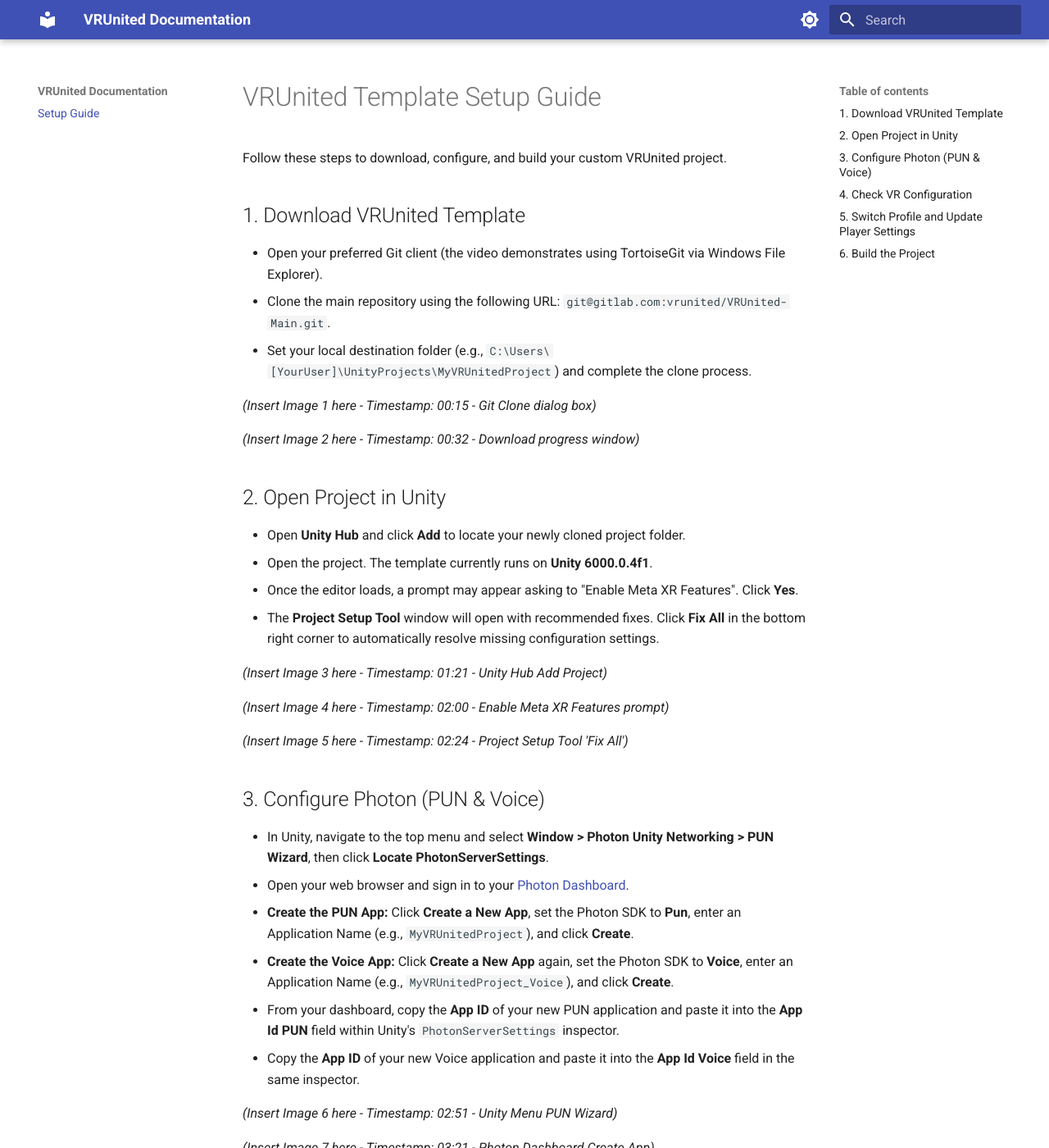
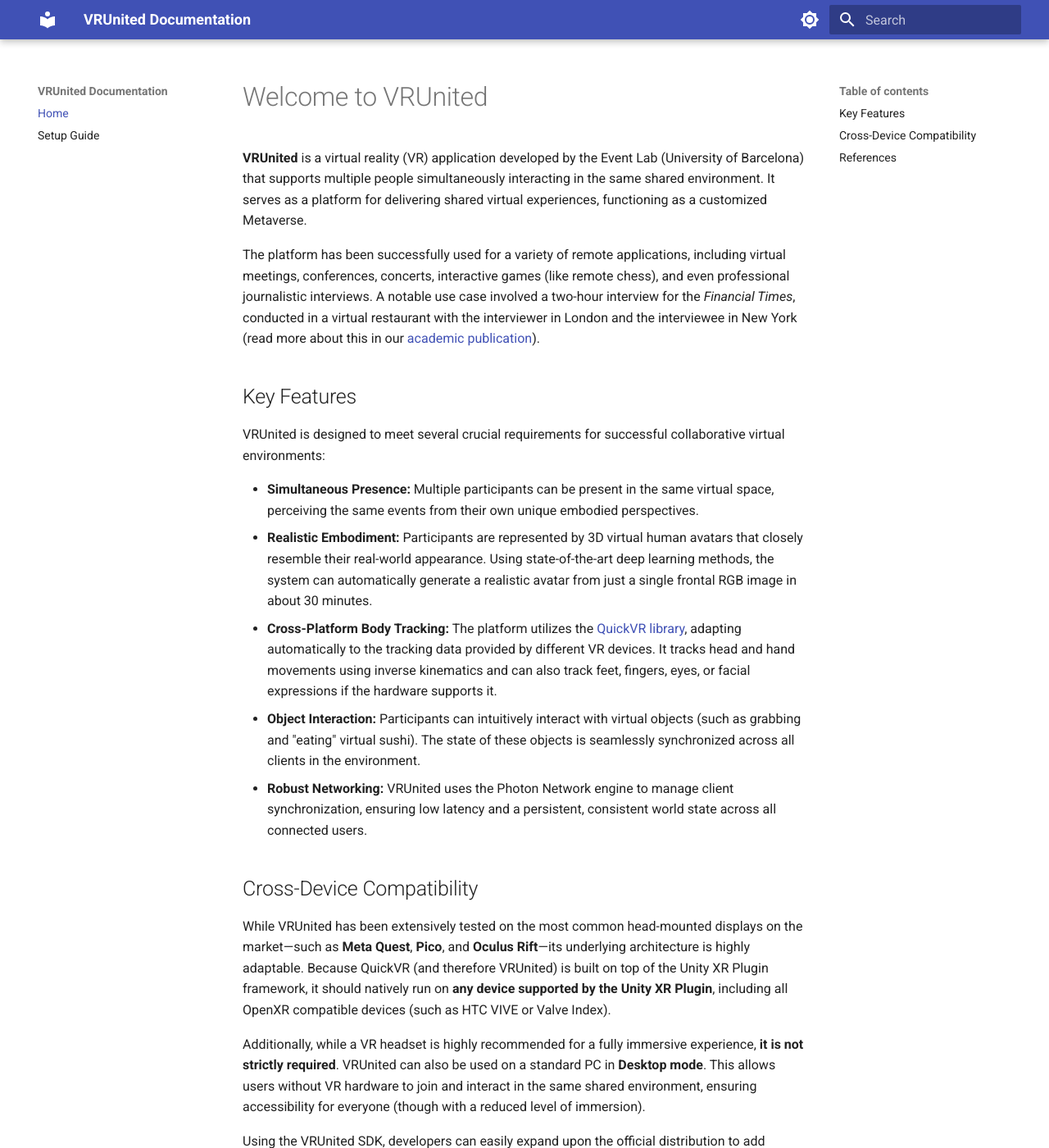
Before and after one commit to eventlab-qxr/vrunited_doc, an MkDocs documentation site: the page built from docs/index.md, in a window 1280 px wide and 1400 px high. Shown: the whole window at 82% size. Built offline with MkDocs 1.6.1 and Material for MkDocs 9.7.7, drawn with Linux system fonts in a browser that asks for light colours; some of the changed text lies outside the part shown.

Commit message:
* Working on setup guide.

```diff
--- a/docs/index.md
+++ b/docs/index.md
@@ -1,76 +1,34 @@
-# VRUnited Template Setup Guide
+# Welcome to VRUnited
 
-Follow these steps to download, configure, and build your custom VRUnited project.
+**VRUnited** is a virtual reality (VR) application developed by the Event Lab (University of Barcelona) that supports multiple people simultaneously interacting in the same shared environment. It serves as a platform for delivering shared virtual experiences, functioning as a customized Metaverse.
 
-## 1. Download VRUnited Template
-* Open your preferred Git client (the video demonstrates using TortoiseGit via Windows File Explorer).
-* Clone the main repository using the following URL: `git@gitlab.com:vrunited/VRUnited-Main.git`.
-* Set your local destination folder (e.g., `C:\Users\[YourUser]\UnityProjects\MyVRUnitedProject`) and complete the clone process.
+The platform has been successfully used for a variety of remote applications, including virtual meetings, conferences, concerts, interactive games (like remote chess), and even professional journalistic interviews. A notable use case involved a two-hour interview for the *Financial Times*, conducted in a virtual restaurant with the interviewer in London and the interviewee in New York (read more about this in our [academic publication](#references)).
 
-*(Insert Image 1 here - Timestamp: 00:15 - Git Clone dialog box)*
+## Key Features
 
-*(Insert Image 2 here - Timestamp: 00:32 - Download progress window)*
+VRUnited is designed to meet several crucial requirements for successful collaborative virtual environments:
 
-## 2. Open Project in Unity
-* Open **Unity Hub** and click **Add** to locate your newly cloned project folder.
-* Open the project. The template currently runs on **Unity 6000.0.4f1**.
-* Once the editor loads, a prompt may appear asking to "Enable Meta XR Features". Click **Yes**.
-* The **Project Setup Tool** window will open with recommended fixes. Click **Fix All** in the bottom right corner to automatically resolve missing configuration settings.
+* **Simultaneous Presence:** Multiple participants can be present in the same virtual space, perceiving the same events from their own unique embodied perspectives.
+* **Realistic Embodiment:** Participants are represented by 3D virtual human avatars that closely resemble their real-world appearance. Using state-of-the-art deep learning methods, the system can automatically generate a realistic avatar from just a single frontal RGB image in about 30 minutes.
+* **Cross-Platform Body Tracking:** The platform utilizes the [QuickVR library](#references), adapting automatically to the tracking data provided by different VR devices. It tracks head and hand movements using inverse kinematics and can also track feet, fingers, eyes, or facial expressions if the hardware supports it.
+* **Object Interaction:** Participants can intuitively interact with virtual objects (such as grabbing and "eating" virtual sushi). The state of these objects is seamlessly synchronized across all clients in the environment.
+* **Robust Networking:** VRUnited uses the Photon Network engine to manage client synchronization, ensuring low latency and a persistent, consistent world state across all connected users.
 
-*(Insert Image 3 here - Timestamp: 01:21 - Unity Hub Add Project)*
+## Cross-Device Compatibility
 
-*(Insert Image 4 here - Timestamp: 02:00 - Enable Meta XR Features prompt)*
+While VRUnited has been extensively tested on the most common head-mounted displays on the market—such as **Meta Quest**, **Pico**, and **Oculus Rift**—its underlying architecture is highly adaptable. Because QuickVR (and therefore VRUnited) is built on top of the Unity XR Plugin framework, it should natively run on **any device supported by the Unity XR Plugin**, including all OpenXR compatible devices (such as HTC VIVE or Valve Index).
 
-*(Insert Image 5 here - Timestamp: 02:24 - Project Setup Tool 'Fix All')*
+Additionally, while a VR headset is highly recommended for a fully immersive experience, **it is not strictly required**. VRUnited can also be used on a standard PC in **Desktop mode**. This allows users without VR hardware to join and interact in the same shared environment, ensuring accessibility for everyone (though with a reduced level of immersion).
 
-## 3. Configure Photon (PUN & Voice)
-* In Unity, navigate to the top menu and select **Window > Photon Unity Networking > PUN Wizard**, then click **Locate PhotonServerSettings**.
-* Open your web browser and sign in to your [Photon Dashboard](https://dashboard.photonengine.com).
-* **Create the PUN App:** Click **Create a New App**, set the Photon SDK to **Pun**, enter an Application Name (e.g., `MyVRUnitedProject`), and click **Create**.
-* **Create the Voice App:** Click **Create a New App** again, set the Photon SDK to **Voice**, enter an Application Name (e.g., `MyVRUnitedProject_Voice`), and click **Create**.
-* From your dashboard, copy the **App ID** of your new PUN application and paste it into the **App Id PUN** field within Unity's `PhotonServerSettings` inspector.
-* Copy the **App ID** of your new Voice application and paste it into the **App Id Voice** field in the same inspector.
+Using the VRUnited SDK, developers can easily expand upon the official distribution to add custom scenarios, avatars, and interactions.
 
-*(Insert Image 6 here - Timestamp: 02:51 - Unity Menu PUN Wizard)*
+## References
 
-*(Insert Image 7 here - Timestamp: 03:21 - Photon Dashboard Create App)*
+If you want to learn more about the technical details, the development of the platform, and the specific use case, you can read our published papers:
 
-*(Insert Image 8 here - Timestamp: 04:10 - Unity Inspector PhotonServerSettings)*
+* Oliva, R., Beacco, A., Gallego, J., Gallego Abellan, R., & Slater, M. (2023). **[The Making of a Newspaper Interview in Virtual Reality: Realistic Avatars, Philosophy, and Sushi](https://www.computer.org/csdl/magazine/cg/2023/06/10309197/1RRj4f3COvm)**. *IEEE Computer Graphics and Applications*, 43(6), 117-125.
+* Oliva, R., Beacco, A., Navarro, X., & Slater, M. (2022). **[QuickVR: A standard library for virtual embodiment in unity](https://www.frontiersin.org/journals/virtual-reality/articles/10.3389/frvir.2022.937191/full)**. *Frontiers in Virtual Reality*, 3:937191.
 
-## 4. Check VR Configuration
-* Go to **Edit > Project Settings** and select **XR Plug-in Management** from the left sidebar.
-* Under the **Android** tab, ensure that the **OpenXR** plug-in provider is checked.
-* Click on **OpenXR** under the XR Plug-in Management dropdown.
-* In the **Interaction Profiles** section, click the `+` icon to add both the **Oculus Touch Controller Profile** and the **Meta Quest Touch Pro Controller Profile**.
-* Under the **OpenXR Feature Groups** section, ensure that **Meta XR** is checked and enabled.
+---
 
-*(Insert Image 9 here - Timestamp: 04:54 - XR Plug-in Management OpenXR checked)*
-
-*(Insert Image 10 here - Timestamp: 05:25 - Interaction Profiles list)*
-
-## 5. Switch Profile and Update Player Settings
-* Navigate to **File > Build Profiles**.
-* Select the **Meta Quest** profile from the list and click **Switch Platform**. Wait for Unity to recompile the scripts and compress assets.
-* Go to **Edit > Project Settings** and select **Player**.
-* Update the **Company Name** and **Product Name** to match your specific project details.
-* Scroll down to **Publishing Settings** and check the **Keystore Manager**. Select your custom keystore file and enter the required **Keystore password** and **Key password**.
-
-*(Insert Image 11 here - Timestamp: 05:58 - Build Profiles Switch Platform)*
-
-*(Insert Image 12 here - Timestamp: 06:22 - Player Settings Company/Product Name)*
-
-*(Insert Image 13 here - Timestamp: 06:50 - Publishing Settings Keystore)*
-
-## 6. Build the Project
-* Return to **File > Build Profiles**.
-* Click **Build**.
-* Create a new folder named `Builds` inside your project directory to keep things organized.
-* Name your file (e.g., `MyVRUnitedProject.apk`) and click **Save**.
-* If a warning prompt appears stating "Missing Project ID", click **Yes** to continue.
-* Wait for the build process to complete. Your APK is now ready to be deployed to your headset.
-
-*(Insert Image 14 here - Timestamp: 08:14 - Build Profiles Build button)*
-
-*(Insert Image 15 here - Timestamp: 08:26 - Windows Explorer Save APK)*
-
-*(Insert Image 16 here - Timestamp: 08:37 - Missing Project ID warning)*
+**Next Steps:** Ready to create your own Metaverse? Check out our [Setup Guide](sections/setupguide/index.md) to download the template and configure your project.
--- /dev/null
+++ b/docs/sections/setupguide/index.md
@@ -0,0 +1,92 @@
+# VRUnited Template Setup Guide
+
+Follow these steps to download, configure, and build your custom VRUnited project.
+
+## 1. Download VRUnited Template
+
+1. Navigate to the desired directory on your computer where you want to clone the project (create the directory if it does not exist yet).
+2. Clone the repository using the command line or your preferred Git client (e.g., TortoiseGit). You can clone the project using either of the following methods:
+   * **SSH:** `git@gitlab.com:vrunited/VRUnited-Main.git`
+   * **HTTPS:** `https://gitlab.com/vrunited/VRUMain.git`
+
+![TortoiseGit Clone Dialog](images/download_00.png)
+
+## 2. Open Project in Unity
+
+* Open **Unity Hub**, click **Add**, and locate your newly cloned project folder to open it. The template currently runs on **Unity 6000.0.4f1**.
+
+> **Note:** Depending on your specific Unity version, plugin updates, or previous configurations, you may or may not see the following prompts when the editor loads. If they appear, follow the instructions below. If they do not appear, it is not a blocking issue—simply proceed to the next section.
+
+* If a prompt appears asking to **"Enable Meta XR Features"**, click **Yes**.
+
+![Enable Meta XR Features prompt](images/open_00.png)
+
+* If the **Project Setup Tool** window opens showing recommended fixes, click **Fix All** in the bottom right corner to automatically resolve missing configuration settings.
+
+![Project Setup Tool](images/open_01.png)
+
+## 3. Configure Photon (PUN & Voice)
+
+* In Unity, navigate to the top menu and select **Window > Photon Unity Networking > PUN Wizard**, then click **Highlight Server Settings**.
+
+![Highlight Server Settings](images/configure_photon_00.png)
+
+* This will highlight the `PhotonServerSettings` asset in your project, which is used internally by Photon to configure the application.
+* Select this file to view its properties in the Inspector. In the **Server/Cloud Settings** section, you will find the **App Id PUN** and **App Id Voice** fields. These IDs basically identify the multiplayer and voice projects within the Photon servers to synchronize the virtual world and voice transmission.
+
+![PhotonServerSettings Inspector](images/configure_photon_01.png)
+
+* Click the **Dashboard** button next to any of the App Id fields. This will automatically open your web browser and take you to your Photon dashboard.
+
+![Photon Dashboard Create App](images/configure_photon_02.png)
+
+* **Create the PUN App:** Click **Create a New App**, set the Photon SDK to **Pun**, enter an Application Name (e.g., `MyVRUnitedProject`), and click **Create**.
+* **Create the Voice App:** Click **Create a New App** again, set the Photon SDK to **Voice**, enter an Application Name (e.g., `MyVRUnitedProject_Voice`), and click **Create**.
+* From your dashboard, copy the **App ID** of your new PUN application and paste it into the **App Id PUN** field within Unity's `PhotonServerSettings` inspector.
+* Repeat the process to get the **App ID** of the Voice application, and enter this ID into the **App Id Voice** field in the `PhotonServerSettings` inspector.
+
+## 4. Check VR Configuration
+* Go to **Edit > Project Settings** and select **XR Plug-in Management** from the left sidebar.
+* Under the **Android** tab, ensure that the **OpenXR** plug-in provider is checked. Ensure that the **OpenXR** plug-in provider is also checked under the **Desktop** tab.
+
+![XR Plug-in Management OpenXR checked](images/check_vr_config_00.png)
+
+* Click on **OpenXR** under the XR Plug-in Management dropdown. Under the **Desktop** tab, add any interaction profiles you need to support for your specific case (Meta Quest, HTC Vive, Valve Index, etc.).
+* In the **OpenXR Feature Groups** section, ensure that the following options are enabled (checked): **Get System Info**, **Hand Tracking Subsystem**, and **Meta Hand Tracking Aim**.
+* Similarly, configure the **Android** platform. Ensure that in the **Interaction Profiles** section, you have added all the controller types that your application will support.
+* In the **OpenXR Feature Groups** section for the Android platform, ensure that you select **Hand Tracking Subsystem** and **Meta Hand Tracking Aim**.
+
+![Interaction Profiles and Features for Android](images/check_vr_config_01.png)
+
+## 5. Switch Profile and Update Player Settings
+* Navigate to **File > Build Profiles**.
+* Select the **Meta Quest** profile from the list and click **Switch Platform**. Wait for Unity to recompile the scripts and compress assets.
+
+![Switch Platform to Meta Quest](images/switch_profile_00.png)
+
+* Go to **Edit > Project Settings** and select **Player**.
+* Update the **Company Name** and **Product Name** to match your specific project details.
+
+![Player Settings Company and Product Name](images/switch_profile_01.png)
+
+* Scroll down to **Publishing Settings** and check the **Keystore Manager**. Select your custom keystore file and enter the required **Keystore password** and **Key password**.
+
+![Publishing Settings Keystore](images/switch_profile_02.png)
+
+* In the Project window, use the search bar to find the `AndroidManifest` file. It is located in `Assets > Plugins > Android`.
+* Open the file with your default code editor and, on the second line, change the `package` name to match the company and product name you defined previously.
+
+![AndroidManifest package edited](images/switch_profile_03.png)
+
+## 6. Build the Project
+* Return to **File > Build Profiles**. Click **Build**.
+
+![Build Profiles Build button](images/Build_00.png)
+
+* Select the location where you want to generate the build. (Note: Creating a specific `Builds` folder inside your project directory is highly recommended to keep things organized, but you can save it anywhere you prefer).
+* Name your file (e.g., `MyVRUnitedProject.apk`) and click **Save**.
+* If a warning prompt appears stating "Missing Project ID", click **Yes** to continue.
+
+![Missing Project ID warning](images/Build_01.png)
+
+* Wait for the build process to complete. Your APK is now ready to be deployed to your headset.
--- a/mkdocs.yml
+++ b/mkdocs.yml
@@ -20,7 +20,8 @@
         name: Switch to light mode
 
 nav:
-  - Setup Guide: index.md
+  - Home: index.md
+  - Setup Guide: sections/setupguide/index.md
 
 # Activa el soporte nativo para diagramas si los necesitáis en el futuro
 markdown_extensions:
```
Also changed, not shown: docs/sections/setupguide/images/Build_00.png (added), docs/sections/setupguide/images/Build_01.png (added), docs/sections/setupguide/images/check_vr_config_00.png (added), docs/sections/setupguide/images/check_vr_config_01.png (added), docs/sections/setupguide/images/configure_photon_00.png (added), docs/sections/setupguide/images/configure_photon_01.png (added), docs/sections/setupguide/images/configure_photon_02.png (added), docs/sections/setupguide/images/download_00.png (added), docs/sections/setupguide/images/open_00.png (added), docs/sections/setupguide/images/open_01.png (added), docs/sections/setupguide/images/switch_profile_00.png (added), docs/sections/setupguide/images/switch_profile_01.png (added), docs/sections/setupguide/images/switch_profile_02.png (added), docs/sections/setupguide/images/switch_profile_03.png (added), 3 other files.
